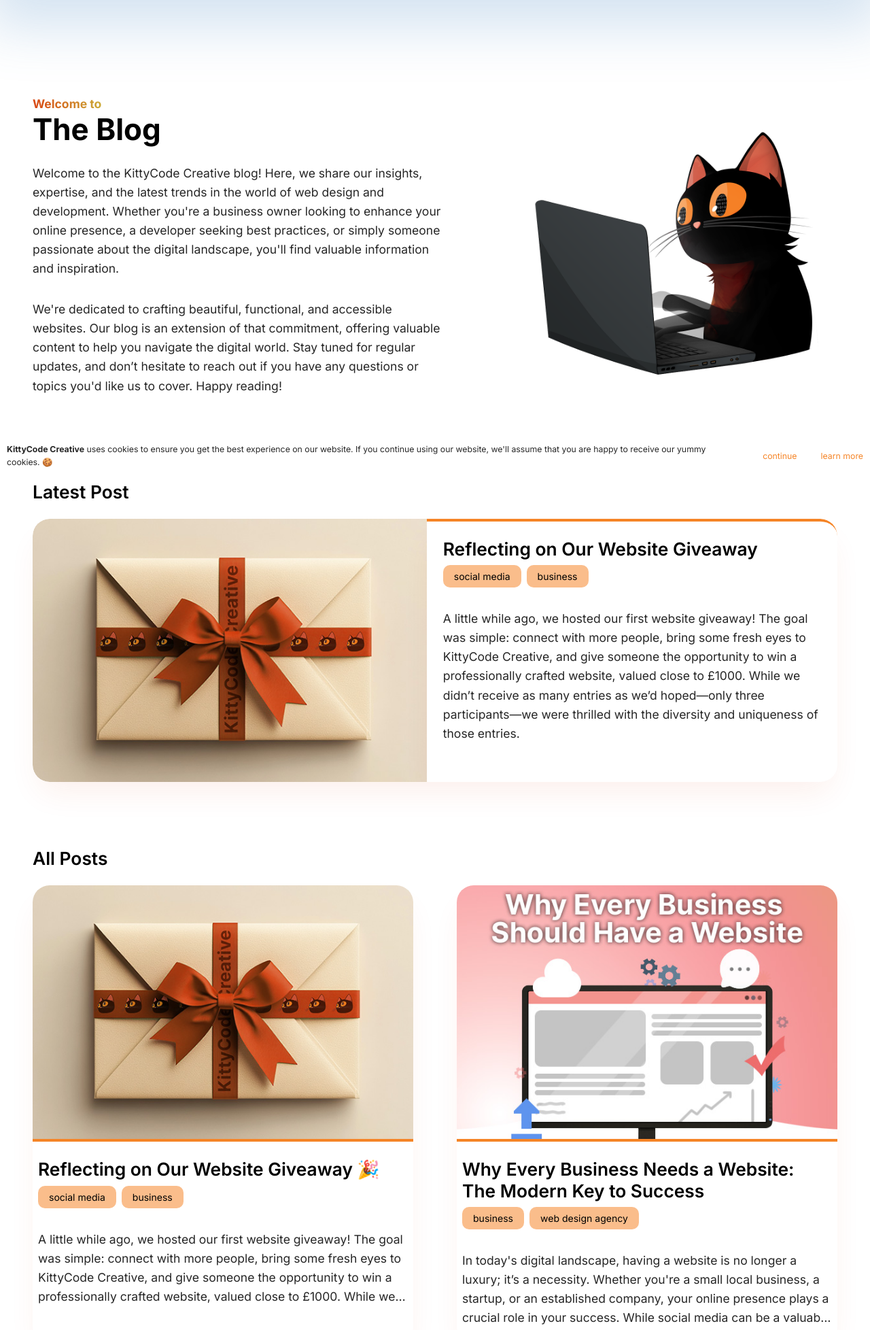
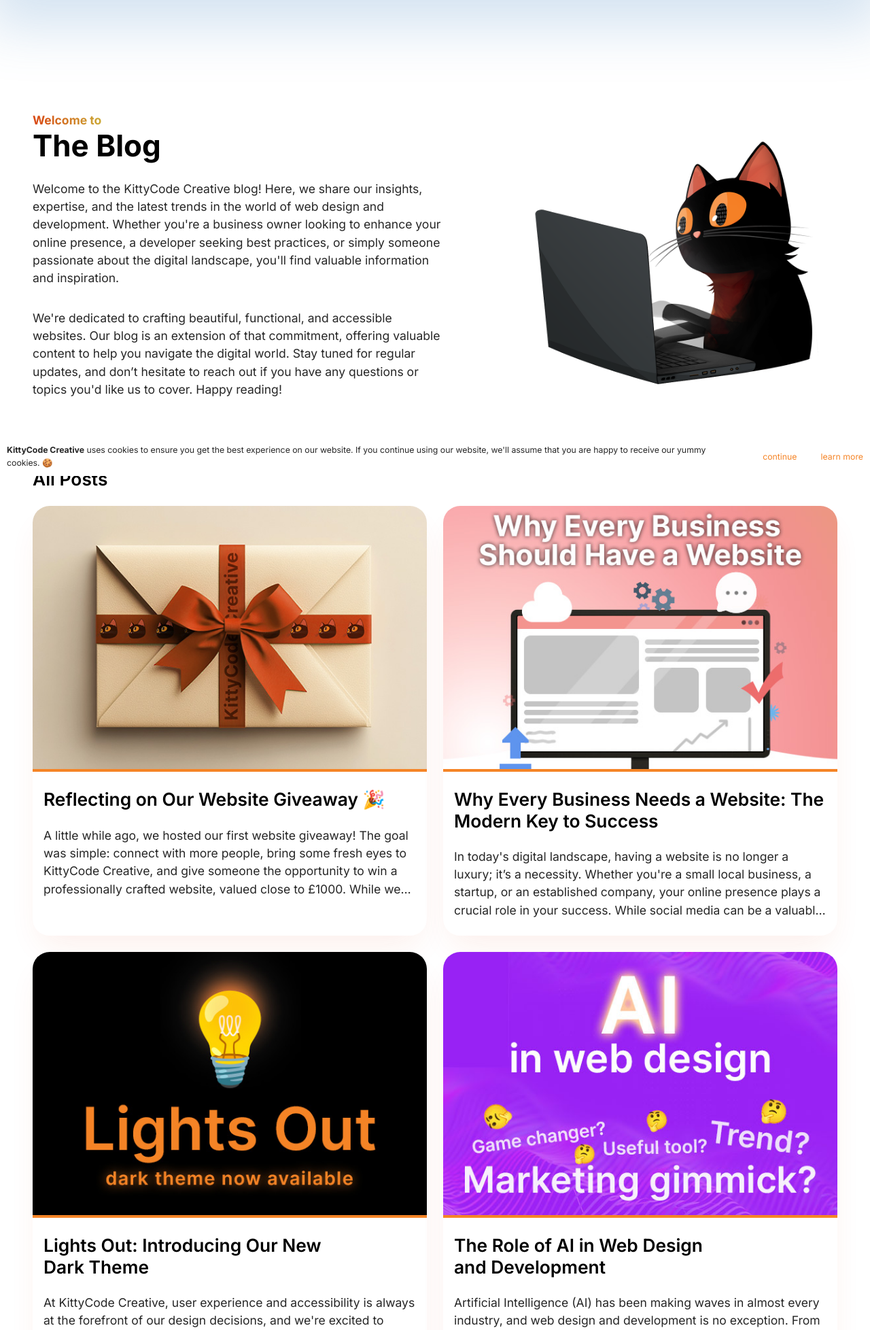
Before and after one commit to Absynthee/KittyCode-Creative, a PHP site: page /our-blog in a window 1280 px wide. Shown: the part 100-2056 px from the top of the page at 68% size. Run offline with PHP 8.4, Linux system fonts and the light colour scheme; some web fonts are replaced.

Commit message:
Updating blog and portfolio pages

```diff
--- a/blog/website-giveaway-reflection.php
+++ b/blog/website-giveaway-reflection.php
@@ -58,6 +58,7 @@
         </div>
 
         <section class="full-text">
+        <img src="../images/blog/website-giveaway-reflection-banner.jpg" alt="">
             <div class="section-text">
                 <div class="section-description">
 
--- a/our-blog.php
+++ b/our-blog.php
@@ -38,7 +38,7 @@
 
     <main>
 
-        <div class="hero fade-content">
+        <div class="hero fade-content" style="padding-block-end: 0;">
 
             <div class="hero-text fade-content" id="hero">
                 <label for="hero">Welcome to</label>
@@ -62,20 +62,9 @@
             </div>
         </div>
 
-        <!-- <div class="tags wrap">
-            <div class="tag">web design agency</div>
-            <div class="tag">business</div>
-            <div class="tag">web design</div>
-            <div class="tag">accessibility</div>
-            <div class="tag">coding</div>
-            <div class="tag">ai</div>
-            <div class="tag">social media</div>
-
-        </div> -->
-
         <!-- Latest Post -->
 
-        <section class="full-text fade-content">
+        <!-- <section class="full-text fade-content">
             <h3><sparkly-text style="--sparkly-text-color: orange">Latest Post</sparkly-text></h3>
             <div class="grid-images fade-content">
                 <div class="grid-item blog-container latest-post">
@@ -86,39 +75,18 @@
                     </div>
                     <div class="blog-details">
                         <h3 class="blog-title">Reflecting on Our Website Giveaway</h3>
-                        <div class="blog-tags">
-                            <div class="tag">social media</div>
-                            <div class="tag">business</div>
-                        </div>
                         <p class="blog-description">A little while ago, we hosted our first website giveaway! The goal was simple: connect with more people, bring some fresh eyes to KittyCode Creative, and give someone the opportunity to win a professionally crafted website, valued close to £1000. While we didn’t receive as many entries as we’d hoped—only three participants—we were thrilled with the diversity and uniqueness of those entries.
                         </p>
                     </div>
                 </div>
             </div>
-        </section>
+        </section> -->
 
         <!-- All Posts -->
 
         <section class="full-text fade-content">
             <h3>All Posts</h3>
             <div class="grid-images fade-content">
-                <!-- card start -->
-                <!-- <div class="grid-item blog-container">
-                    <a href="blog/the-human-behind-kittycode-creative">
-                        <img class="blog-image" src="./images/blog/austin.jpg"
-                            alt="img alt">
-                        <div class="blog-details">
-                            <h3 class="blog-title">Title</h3>
-                    </a>
-                    <div class="blog-tags">
-                        <div class="tag">tag</div>
-                        <div class="tag">tag</div>
-                    </div>
-
-                    <p class="blog-description">description.</p>
-                </div>
-            </div> -->
-                <!-- card end -->
 
                    <div class="grid-item blog-container">
                     <a href="blog/website-giveaway-reflection">
@@ -127,12 +95,11 @@
                         <div class="blog-details">
                             <h3 class="blog-title">Reflecting on Our Website Giveaway 🎉</h3>
                     </a>
-                    <div class="blog-tags">
-                        <div class="tag">social media</div>
-                        <div class="tag">business</div>
-                    </div>
-
-                    <p class="blog-description">A little while ago, we hosted our first website giveaway! The goal was simple: connect with more people, bring some fresh eyes to KittyCode Creative, and give someone the opportunity to win a professionally crafted website, valued close to £1000. While we didn’t receive as many entries as we’d hoped—only three participants—we were thrilled with the diversity and uniqueness of those entries..</p>
+                    <p class="blog-description">A little while ago, we hosted our first website giveaway!
+                        The goal was simple: connect with more people, bring some fresh eyes to KittyCode Creative,
+                        and give someone the opportunity to win a professionally crafted website, valued close to £1000.
+                        While we didn’t receive as many entries as we’d hoped—only three participants—we were thrilled
+                        with the diversity and uniqueness of those entries..</p>
                 </div>
             </div>
 
@@ -142,11 +109,6 @@
                         <div class="blog-details">
                             <h3 class="blog-title">Why Every Business Needs a Website: The Modern Key to Success</h3>
                     </a>
-                    <div class="blog-tags">
-                        <div class="tag">business</div>
-                        <div class="tag">web design agency</div>
-                    </div>
-
                     <p class="blog-description">In today's digital landscape, having a website is no longer a luxury;
                         it’s a necessity. Whether you're a small local business, a startup, or an established company,
                         your online presence plays a crucial role in your success. While social media can be a valuable
@@ -161,11 +123,6 @@
                     <div class="blog-details">
                         <h3 class="blog-title">Lights Out: Introducing Our New Dark Theme</h3>
                 </a>
-                <div class="blog-tags">
-                    <div class="tag">web design</div>
-                    <div class="tag">accessibility</div>
-                </div>
-
                 <p class="blog-description">At KittyCode Creative, user experience and accessibility is always at
                     the forefront of our design
                     decisions, and we're excited to unveil a brand-new feature—<strong>dark mode</strong>! With
@@ -184,11 +141,6 @@
                     <div class="blog-details">
                         <h3 class="blog-title">The Role of AI in Web Design and Development</h3>
                 </a>
-                <div class="blog-tags">
-                    <div class="tag">web design</div>
-                    <div class="tag">ai</div>
-                </div>
-
                 <p class="blog-description">Artificial Intelligence (AI) has been making waves in almost every industry,
                     and web design and development is no exception. From automating repetitive tasks to enhancing user
                     experiences, AI is changing how websites are built and maintained. But is it the next big thing, or
@@ -202,11 +154,6 @@
                     <div class="blog-details">
                         <h3 class="blog-title">The Power of Modern CSS: A Game-Changer for Web Design</h3>
                 </a>
-                <div class="blog-tags">
-                    <div class="tag">web design</div>
-                    <div class="tag">coding</div>
-                </div>
-
                 <p class="blog-description">If you've ever wondered how websites get their beautiful layouts, fonts,
                     colours, and interactive
                     features, the answer lies in CSS. But what exactly is CSS, and why is it such a big deal in
@@ -220,11 +167,6 @@
                     <div class="blog-details">
                         <h3 class="blog-title">The Human Behind KittyCode Creative (Not a Cat?)</h3>
                 </a>
-                <div class="blog-tags">
-                    <div class="tag">business</div>
-                    <div class="tag">web design agency</div>
-                </div>
-
                 <p class="blog-description">KittyCode Creative isn't run by cats alone. Meet Austin Spillman,
                     the human and sole developer behind the new web design agency KittyCode Creative.</p>
             </div>
@@ -235,11 +177,6 @@
                     <div class="blog-details">
                         <h3 class="blog-title">Announcing the Launch of a New Digital Web Design Agency</h3>
                 </a>
-                <div class="blog-tags">
-                    <div class="tag">web design agency</div>
-                    <div class="tag">business</div>
-                </div>
-
                 <p class="blog-description">We are excited to announce the launch of KittyCode Creative, a new
                     digital
                     web design agency based in Eastbourne, East Sussex, dedicated to delivering bespoke web design,
@@ -252,10 +189,6 @@
                     <div class="blog-details">
                         <h3 class="blog-title">Why Accessibility Matters in Web Design: A Personal Perspective</h3>
                 </a>
-                <div class="blog-tags">
-                    <div class="tag">web design</div>
-                    <div class="tag">accessibility</div>
-                </div>
                 <p class="blog-description">At KittyCode Creative, we’re passionate about making the web a place
                     where everyone feels welcome and included. As a digital web design agency, we’re committed
                     to creating websites that are not only visually stunning but also accessible to all. Here’s
@@ -271,11 +204,6 @@
                         <h3 class="blog-title">The Benefits of Hand-Coding Your Website Over Using Site Builders</h3>
 
                 </a>
-                <div class="blog-tags">
-                    <div class="tag">web design</div>
-                    <div class="tag">coding</div>
-                </div>
-
                 <p class="blog-description">We often get asked why we prefer hand-coding
                     websites over using popular site builders. While site builders like Wix, Squarespace, and
                     WordPress offer convenience and speed, hand-coding your website can provide significant
--- a/styles/card.css
+++ b/styles/card.css
@@ -38,7 +38,7 @@
   grid-template-rows: minmax(0, 1fr);
   position: relative;
   background-size: 100% 100%;
-  box-shadow: 0rem 0rem 1.5rem 0.5rem var(--primary-color-2-40);
+  box-shadow: 0rem 0rem 1.5rem 0rem var(--primary-color-2-40);
   cursor: pointer;
   transition: opacity 1s;
   z-index: 1;
@@ -80,8 +80,8 @@
   z-index: 2;
   height: calc(510px + 3vw);
   margin-inline: calc(2px + 2vw);
-  box-shadow: 0rem 0rem 1.5rem 0.5rem var(--primary-color-2-80);
-  animation: float 3s ease-in-out infinite;
+  box-shadow: 0rem 0rem 1.5rem 0.5rem var(--primary-color-2-60);
+  animation: float 5s ease-in-out infinite;
 
   &:hover {
     animation-play-state: paused;
--- a/styles/main.css
+++ b/styles/main.css
@@ -256,7 +256,7 @@ p,
 button,
 .text {
   font-size: 1rem;
-  line-height: 1.6;
+  line-height: 1.5;
   color: light-dark(var(--neutral-color-1), var(--neutral-color-3));
 }
 
@@ -2092,7 +2063,7 @@ fieldset {
   flex-direction: column;
   height: 100%;
   gap: var(--spacing-4);
-  padding: var(--spacing-2);
+  padding: var(--spacing-3);
   padding-block: var(--spacing-4);
   background-color: light-dark(var(--white), var(--neutral-color-1));
   border-radius: 0 0 25px 25px;
@@ -2109,15 +2080,18 @@ fieldset {
   }
 }
 
+.blog-title {
+  line-clamp: 2;
+  display: -webkit-box;
+  -webkit-line-clamp: 2;
+  -webkit-box-orient: vertical;
+  overflow: hidden;
+}
+
 .blog-subtitle {
   color: light-dark(var(--neutral-color-1), var(--neutral-color-2));
   margin-block-end: var(--spacing-2);
-
-  &::before {
-    content: "|";
-    color: light-dark(var(--primary-color-1), var(--primary-color-2));
-    margin-inline-end: var(--spacing-2);
-  }
+  font-size: 1.1rem;
 }
 
 .blog-list {
@@ -2294,6 +2263,11 @@ main.blog-post {
   gap: var(--spacing-8);
   justify-items: center;
   margin-block-end: var(--spacing-6);
+}
+
+.grid-images {
+  grid-template-columns: repeat(auto-fit, minmax(420px, 1fr));
+  gap: var(--spacing-4);
 }
 
 /* footer */
```
Also changed, not shown: other parts of styles/main.css (+32 -66 lines), index.php (+8 -7 lines), portfolio/austins-portfolio.php (+3 -9 lines), portfolio/beyond-the-tavern.php (+3 -10 lines), portfolio/ctrlaltcookie.php (+7 -11 lines), sitemap.xml (+73 -70 lines), images/blog/website-giveaway-reflection-banner.jpg (added), images/portfolio/austins-portfolio/austinspillman.png (added), images/portfolio/austins-portfolio/main.jpg (deleted), images/portfolio/beyond-the-tavern/beyondthetavern.png (added), images/portfolio/ctrlaltcookie/ctrlaltcookie.png (added), images/portfolio/ctrlaltcookie/main.jpg (deleted).
